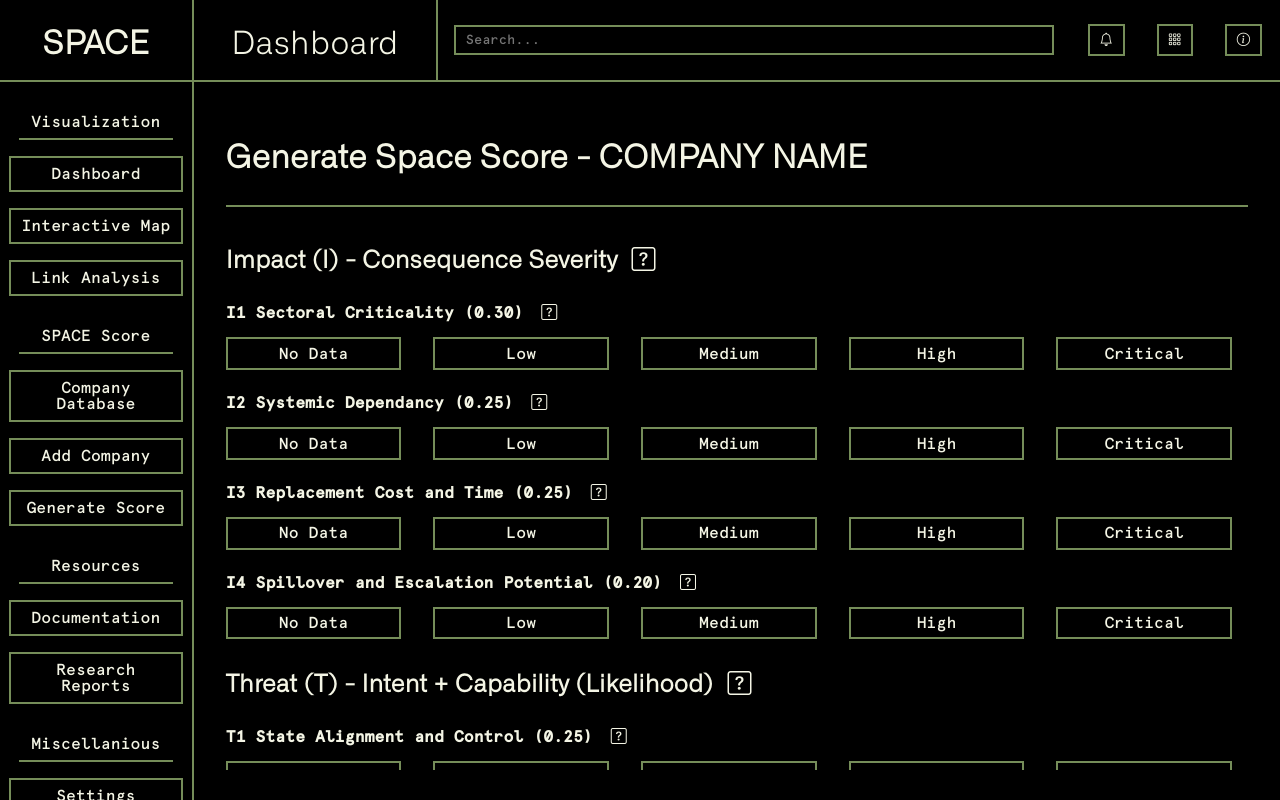
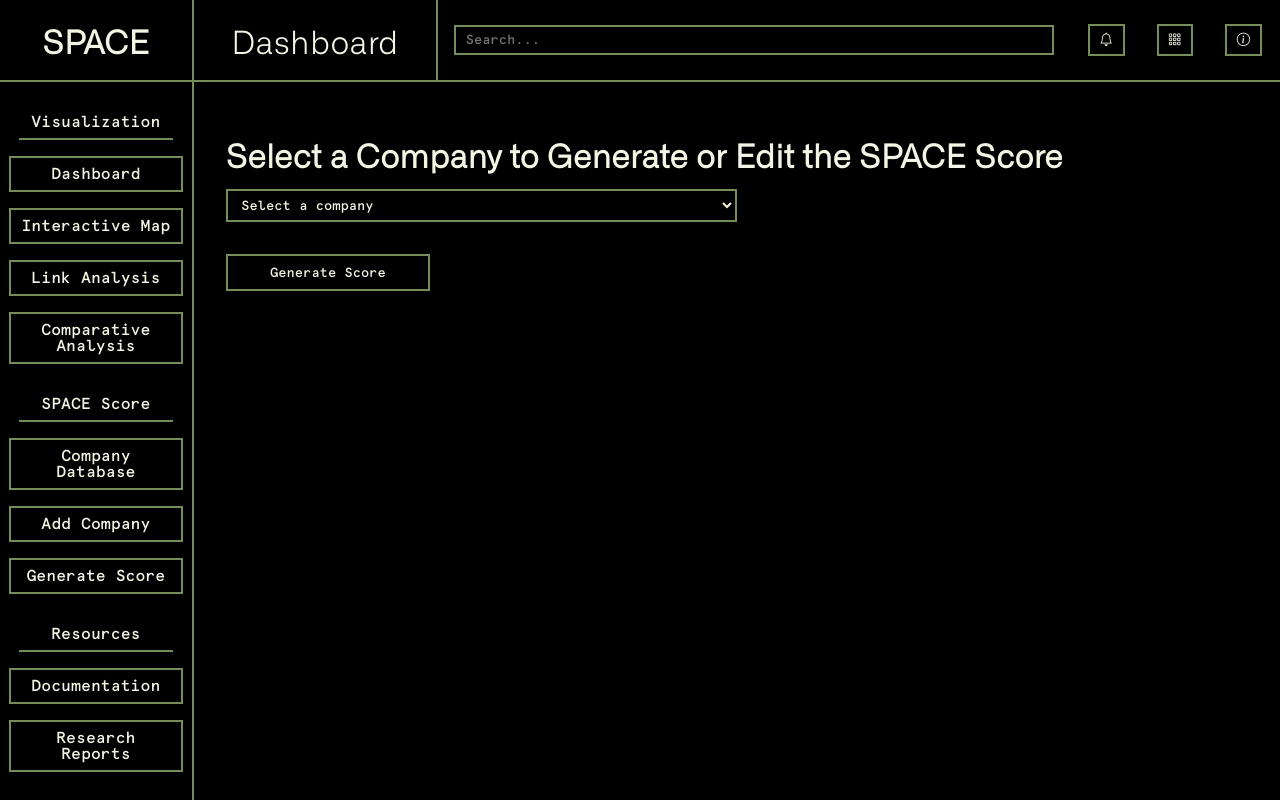
Before and after one commit to Cobo04/FA25-IUB-Diplomacy-Lab, a Flask app: page /add-score in a window 1280 px wide. Run offline with Flask 2, Linux system fonts and the light colour scheme; the visitor is signed in with stand-in values (Sample User, id 1).

Commit message:
Create company db additions

```diff
--- a/flaskapp/app.py
+++ b/flaskapp/app.py
@@ -50,6 +50,13 @@ def companies():
     else:
         return redirect(url_for("login"))
 
+@app.route("/select-company", methods=["GET", "POST"])
+def select_company():
+    if 'logged_in' in session and session['logged_in']:
+        companies = db.get_companies_csv()
+        return render_template("select_company.html", companies=companies)
+    else:
+        return redirect(url_for("login"))
 
 @app.route("/admin")
 def admin():
@@ -76,13 +83,96 @@ def server_stats():
 @app.route("/add-score", methods=["GET", "POST"])
 def add_score():
     if 'logged_in' in session and session['logged_in']:
-        return render_template("add-score.html")
+        if request.method == "POST":
+            company_name = request.form['company_name']
+            company = db.get_company_by_name(company_name)
+            return render_template("add-score.html", company=company)
+        return render_template("select_company.html")
     else:
         return redirect(url_for("login"))
 
 @app.route("/add-company", methods=["GET", "POST"])
 def add_company():
     if 'logged_in' in session and session['logged_in']:
+        if request.method == "POST":
+            # process form data here
+            user_name = request.form['user_name']
+            org_name = request.form['org_name']
+            company_name = request.form['company_name']
+            location = request.form['location']
+            chinese_name = request.form['chinese_name']
+            english_translation = request.form['english_translation']
+            unofficial_registry_shareholders = request.form['unofficial_registry_shareholders']
+            unofficial_registry_ubo = request.form['unofficial_registry_ubo']
+            affiliates = request.form['affiliates']
+            licenses = request.form['licenses']
+            admin_penalties = request.form['admin_penalties']
+            icp_registration = request.form['icp_registration']
+            branches = request.form['branches']
+            official_scope = request.form['official_scope']
+            official_legal = request.form['official_legal']
+            official_penalties = request.form['official_penalties']
+            official_licenses = request.form['official_licenses']
+            unified_social_credit_code = request.form['unified_social_credit_code']
+            company_website = request.form['company_website']
+            domain_info = request.form['domain_info']
+            exchange_disclosures = request.form['exchange_disclosures']
+            export_controls = request.form['export_controls']
+            sanctions = request.form['sanctions']
+            military_connection = request.form['military_connection']
+            patents_standards = request.form['patents_standards']
+            government_procurement = request.form['government_procurement']
+            dish_name = request.form['dish_name']
+            dish_coordinates = request.form['dish_coordinates']
+            spectrum_registration = request.form['spectrum_registration']
+            unoosa_filings = request.form['unoosa_filings']
+            etc_reports = request.form['etc_reports']
+            uscc_reports = request.form['uscc_reports']
+            casc_reports = request.form['casc_reports']
+            social_network_platform = request.form['social_network_platform']
+            social_network_link = request.form['social_network_link']
+            analyst_notes = request.form['analyst_notes']
+
+            company = {
+                "user_name": user_name,
+                "org_name": org_name,
+                "company_name": company_name,
+                "location": location,
+                "chinese_name": chinese_name,
+                "english_translation": english_translation,
+                "unofficial_registry_shareholders": unofficial_registry_shareholders,
+                "unofficial_registry_ubo": unofficial_registry_ubo,
+                "affiliates": affiliates,
+                "licenses": licenses,
+                "admin_penalties": admin_penalties,
+                "icp_registration": icp_registration,
+                "branches": branches,
+                "official_scope": official_scope,
+                "official_legal": official_legal,
+                "official_penalties": official_penalties,
+                "official_licenses": official_licenses,
+                "unified_social_credit_code": unified_social_credit_code,
+                "company_website": company_website,
+                "domain_info": domain_info,
+                "exchange_disclosures": exchange_disclosures,
+                "export_controls": export_controls,
+                "sanctions": sanctions,
+                "military_connection": military_connection,
+                "patents_standards": patents_standards,
+                "government_procurement": government_procurement,
+                "dish_name": dish_name,
+                "dish_coordinates": dish_coordinates,
+                "spectrum_registration": spectrum_registration,
+                "unoosa_filings": unoosa_filings,
+                "etc_reports": etc_reports,
+                "uscc_reports": uscc_reports,
+                "casc_reports": casc_reports,
+                "social_network_platform": social_network_platform,
+                "social_network_link": social_network_link,
+                "analyst_notes": analyst_notes,
+            }
+
+            return redirect(url_for("companies"))
         return render_template("add-company.html")
     else:
         return redirect(url_for("login"))
--- a/flaskapp/static/css/style.css
+++ b/flaskapp/static/css/style.css
@@ -811,3 +811,73 @@ input[type="radio"]:checked + .radio-label {
     width: 50%;
     height: auto;
 }
+
+.select-company-container {
+    display: flex;
+    flex-direction: column;
+    /* align-items: center;
+    justify-content: center; */
+    height: 80%;
+    padding: 1rem;
+    margin: 1rem;
+}
+
+.select-company-title {
+    font-family: var(--font-a1);
+    color: var(--themeTan);
+    font-size: 2rem;
+    letter-spacing: .01em;
+    margin-bottom: 1rem;
+}
+
+.select-company-break {
+    border: 1px solid var(--themeOlive);
+    margin: 1rem 0;
+}
+
+.select-company-label {
+    font-family: var(--font-apercu);
+    color: var(--themeTan);
+    font-size: 1rem;
+    margin-bottom: 0.5rem;
+    display: block;
+}
+
+.select-company-form {
+    display: flex;
+    flex-direction: column;
+}
+
+.select-company-dropdown {
+    border: 2px solid var(--themeOlive);
+    background-color: var(--themeBlack);
+    font-family: var(--font-apercu);
+    color: var(--themeTan);
+    padding: 0.4rem 0.6rem;
+    margin-bottom: 1rem;
+    width: 50%;
+}
+
+.select-company-button {
+    border: 2px solid var(--themeOlive);
+    background-color: var(--themeBlack);
+    font-family: var(--font-apercu);
+    color: var(--themeTan);
+    padding: 0.6rem 0.8rem;
+    width: 20%;
+    margin-top: 1rem;
+}
+
+.generate-or-edit-container {
+    display: flex;
+    flex-direction: row;
+    gap: 1rem;
+}
+
+.generate-or-edit-label {
+    font-family: var(--font-apercu);
+    color: var(--themeTan);
+    font-size: 1rem;
+    margin-bottom: 0.5rem;
+    display: block;
+}
--- a/flaskapp/templates/add-score.html
+++ b/flaskapp/templates/add-score.html
@@ -5,10 +5,11 @@
 {% block dashboard_content %}
 
 <div class="add-company-container">
-    <h1 class="add-company-title">Generate Space Score - COMPANY NAME</h1>
+    <h1 class="add-company-title">Generate Space Score - {{ company['company_name'] }}</h1>
     <hr class="add-company-break">
     <form action="{{ url_for('add_company') }}" class="" method="post">
 
+        <!-- Make an accordian-style section with information appear below the h2 tag once the button is clicked -->
         <h2 class="add-company-subtitle">Impact (I) - Consequence Severity <a class="add-company-info-button"><i class="bi bi-question-square"></i></a></h2>
 
         <h3 class="add-company-sub-subtitle">I1 Sectoral Criticality (0.30) <a class="add-company-info-button"><i class="bi bi-question-square"></i></a></h3>
--- a/flaskapp/templates/dashboard.html
+++ b/flaskapp/templates/dashboard.html
@@ -9,7 +9,7 @@
         <div class="welcome-box">
             <h1 class="welcome-text">Welcome to the SPACE Dashboard!</h1>
             <p class="welcome-subtext">Here you can find an overview of various research statistics and insights.<br>Select a visualization technique from the sidebar to get started.</p>
-            <p class="welcome-warning">V1.0 of this software is NOT FOR PRODUCTION USE!</p>
+            <p class="welcome-warning">V1.1 of this software is suitable for production use, but requires further database developments to ensure full functionality.</p>
         </div>
         <div class="stats-row">
             <div class="stat-box">
--- a/flaskapp/templates/dashboard_template.html
+++ b/flaskapp/templates/dashboard_template.html
@@ -16,11 +16,12 @@
             <a href="{{ url_for('dashboard') }}" class="sidebarLink">Dashboard</a>
             <a href="{{ url_for('map') }}" class="sidebarLink">Interactive Map</a>
             <a href="" class="sidebarLink">Link Analysis</a>
+            <a href="" class="sidebarLink">Comparative Analysis</a>
 
             <div class="sidebarSectionTitle">SPACE Score</div>
             <a href="{{ url_for('companies') }}" class="sidebarLink">Company Database</a>
             <a href="{{ url_for('add_company') }}" class="sidebarLink">Add Company</a>
-            <a href="{{ url_for('add_score') }}" class="sidebarLink">Generate Score</a>
+            <a href="{{ url_for('select_company') }}" class="sidebarLink">Generate Score</a>
 
             <!-- THIS IS TBD MAKE SURE TO ACTUALLY DO THIS LOL -->
 
--- /dev/null
+++ b/flaskapp/templates/select_company.html
@@ -0,0 +1,29 @@
+{% extends "dashboard_template.html" %}
+
+{% block title %}Select Company{% endblock %}
+
+{% block dashboard_content %}
+
+<!-- Make a dropdown for company selection with a searchable input -->
+
+<div class="select-company-container">
+    <h1 class="select-company-title">Select a Company to Generate or Edit the SPACE Score</h1>
+    <form action="{{ url_for('add_score') }}" method="post" class="select-company-form">
+        <select name="company_name" id="company" class="select-company-dropdown" required>
+            <option value="" disabled selected>Select a company</option>
+            {% for company in companies %}
+                <option value="{{ company['company_name'] }}">{{ company['company_name'] }}</option>
+            {% endfor %}
+        </select>
+
+        <!-- <select name="generate-edit" id="generate-edit" class="select-company-dropdown" required>
+            <option value="" disabled selected>Select Action</option>
+            <option value="generate">Generate New Score</option>
+            <option value="edit">Edit Existing Score</option>
+        </select> -->
+
+        <button type="submit" class="submit-button">Generate Score</button>
+    </form>
+</div>
+
+{% endblock %}
```
Also changed, not shown: companies.csv (+0 -13 lines), flaskapp/database.py (+8 -6 lines), flaskapp/templates/auto_report_template.html (added, +9 -0 lines), 1 other file.
